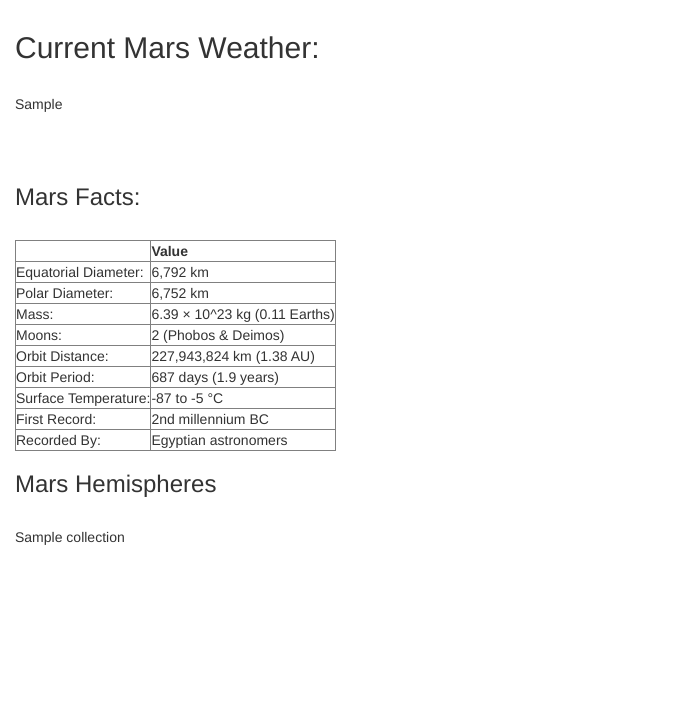
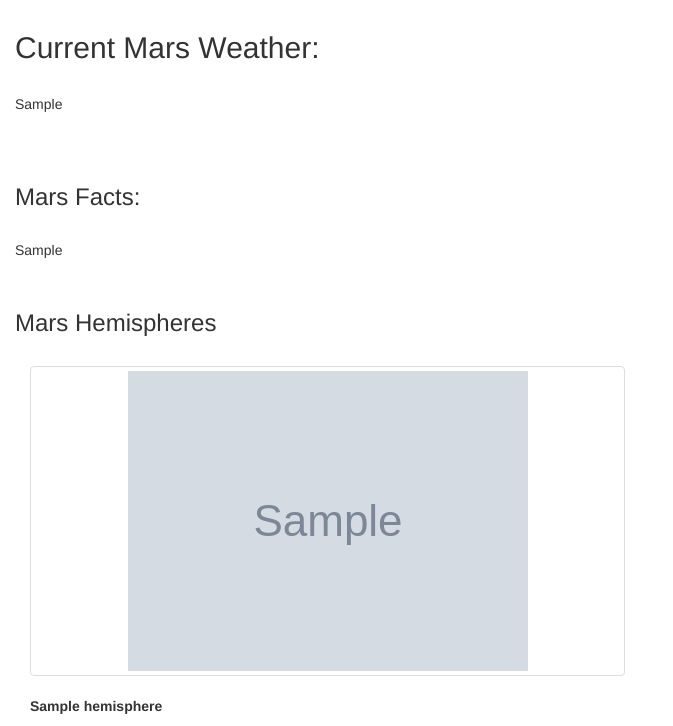
Before and after one commit to BenSnyder90/Mission-to-Mars-web-scraping-challenge, a Flask app: page / in a window 1280 px wide. Shown: the part 818-1544 px from the top of the page, without its empty margins (0-673 px from the left). Before the commit the page ends 1363 px from the top, so only its background shows below. Run offline with Flask 2, Linux system fonts and the light colour scheme; grey boxes marked "Sample" are stand-in pictures; a database or web service that is not in the repository returns one stand-in record (values such as "Sample title"); some libraries are stand-ins or nearby versions.

Commit message:
Completed page. Need to update CSS

```diff
--- a/Mission_To_Mars/app.py
+++ b/Mission_To_Mars/app.py
@@ -28,7 +28,7 @@ def scrape():
     mongo.db.collection.update({}, mars_data, upsert=True)
 
     # Redirect back to home page
-    return redirect("/")
+    return redirect("/", code=302)
 
 
 if __name__ == "__main__":
--- a/Mission_To_Mars/templates/index.html
+++ b/Mission_To_Mars/templates/index.html
@@ -13,66 +13,31 @@
   <div class="container-fluid">
     <div class="jumbotron text-center">
       <h1>Mission to Mars</h1>
-      <p><a class="btn btn-primary btn-lg" href="/scrape" role="button">Get Data!</a></p>
+        <p><a class="btn btn-primary btn-lg" href="/scrape" role="button">Get Data!</a></p>
     </div>
 
     <h2>Latest Mars News</h2>
     <h3>{{facts.mars_title}}</h3>
-    <p>{{facts.mars_paragraph}}</p><br><br>
+      <p>{{facts.mars_paragraph}}</p><br><br>
 
     <h2>Featured Mars Image</h2>
-    <img src="{{ facts.featured_img_url}}" alt="Featured Mars Pic"><br><br>
+      <img src="{{ facts.featured_img_url}}" alt="Featured Mars Pic"><br><br>
     <h2>Current Mars Weather:</h2><br>
-    <p>{{facts.mars_weather}}</p><br><br>
+      <p>{{facts.mars_weather}}</p><br><br>
     <h3>Mars Facts:</h3><br>
-    <table border="1" class="dataframe">
-        <thead>
-          <tr style="text-align: right;">
-            <th></th>
-            <th>Value</th>
-          </tr>
-        </thead>
-        <tbody>
-          <tr>
-            <td>Equatorial Diameter:</td>
-            <td>6,792 km</td>
-          </tr>
-          <tr>
-            <td>Polar Diameter:</td>
-            <td>6,752 km</td>
-          </tr>
-          <tr>
-            <td>Mass:</td>
-            <td>6.39 × 10^23 kg (0.11 Earths)</td>
-          </tr>
-          <tr>
-            <td>Moons:</td>
-            <td>2 (Phobos &amp; Deimos)</td>
-          </tr>
-          <tr>
-            <td>Orbit Distance:</td>
-            <td>227,943,824 km (1.38 AU)</td>
-          </tr>
-          <tr>
-            <td>Orbit Period:</td>
-            <td>687 days (1.9 years)</td>
-          </tr>
-          <tr>
-            <td>Surface Temperature:</td>
-            <td>-87 to -5 °C</td>
-          </tr>
-          <tr>
-            <td>First Record:</td>
-            <td>2nd millennium BC</td>
-          </tr>
-          <tr>
-            <td>Recorded By:</td>
-            <td>Egyptian astronomers</td>
-          </tr>
-        </tbody>
-      </table>
+    <p>{{facts.mars_table | safe}}</p><br>
+
     <h3>Mars Hemispheres</h3><br>
-    <p>{{facts}}</p>
+    {% for hemisphere in facts.mars_hemi %}
+    <div class="col-md-6">
+      <div class = "thumbnail">
+        <img src='{{ hemisphere.img_url }}'>
+      </div>
+      <div class = 'caption'>
+        <p><b>{{hemisphere.title}}</b></p>
+      </div>
+    </div>
+    {% endfor %}
   </div>
 </body>
 
```
Also changed, not shown: Mission_To_Mars/mars_table.html (+0 -10 lines), Mission_To_Mars/scrape_mars.py (+26 -22 lines), 2 other files.
